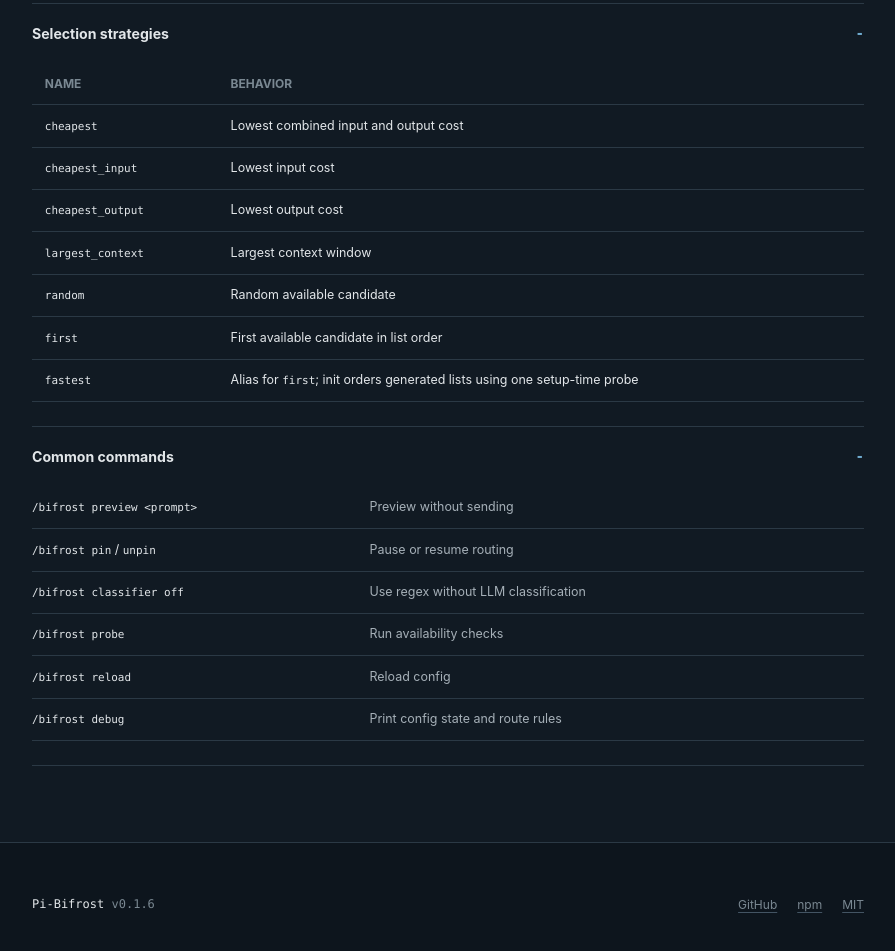
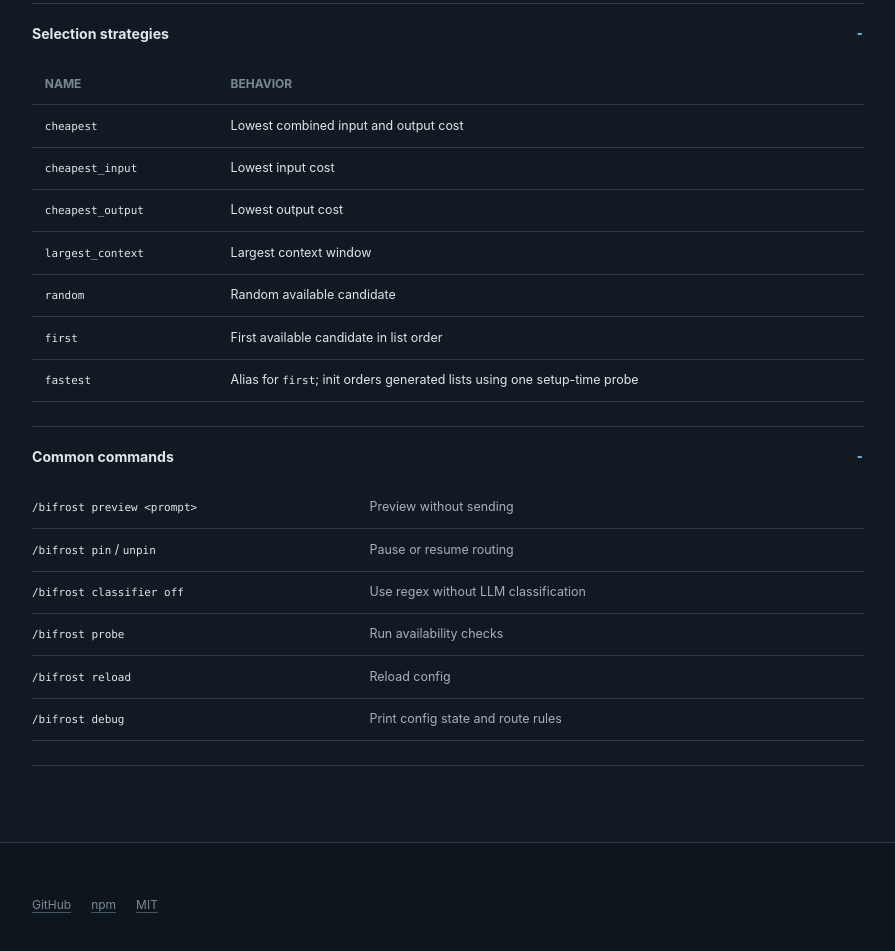
Before and after one commit to iamaamir/pi-bifrost, a website: page docs/index.html in a window 1280 px wide. Shown: the part 3953-4904 px from the top of the page, without its empty margins (192-1087 px from the left). Drawn offline with Linux system fonts and the light colour scheme.

Commit message:
chore: hide hard coded version

```diff
--- a/docs/index.html
+++ b/docs/index.html
@@ -426,7 +426,7 @@
 
     <footer class="site-footer">
       <div class="wrap footer-inner">
-        <p>Pi-Bifrost <span>v0.1.6</span></p>
+        <!--<p>Pi-Bifrost <span>v0.1.6</span></p>-->
         <div>
           <a href="https://github.com/iamaamir/pi-bifrost">GitHub</a>
           <a href="https://www.npmjs.com/package/pi-bifrost">npm</a>
```
